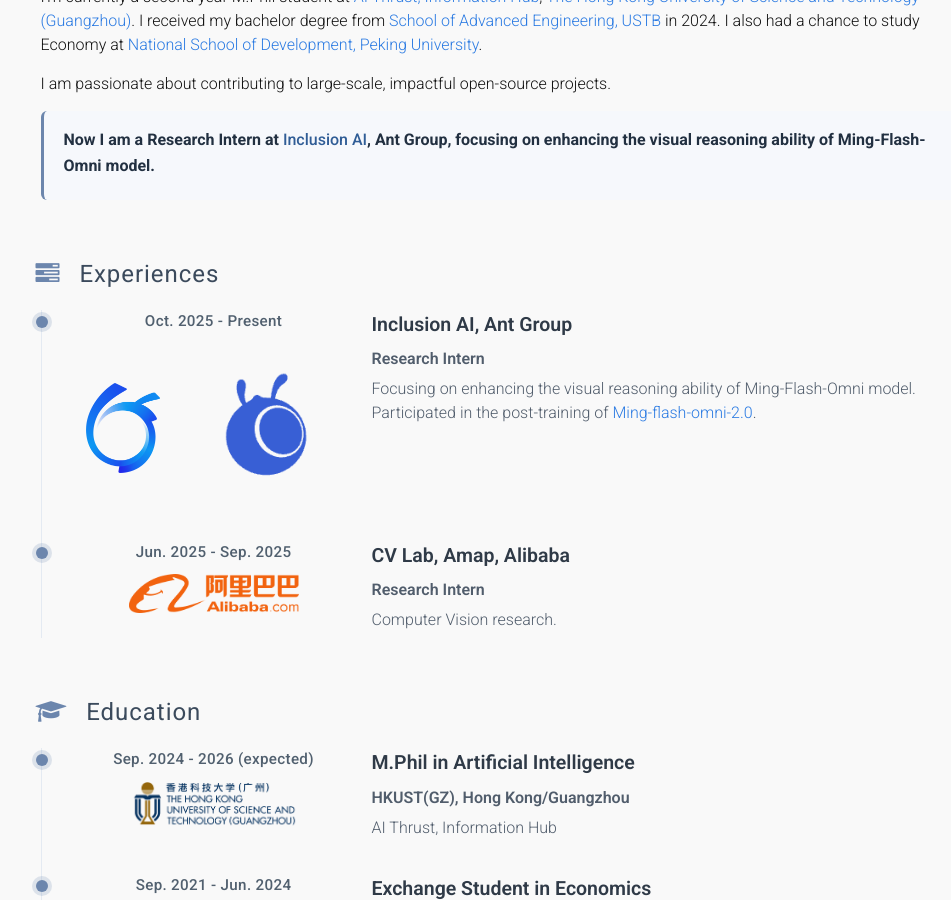
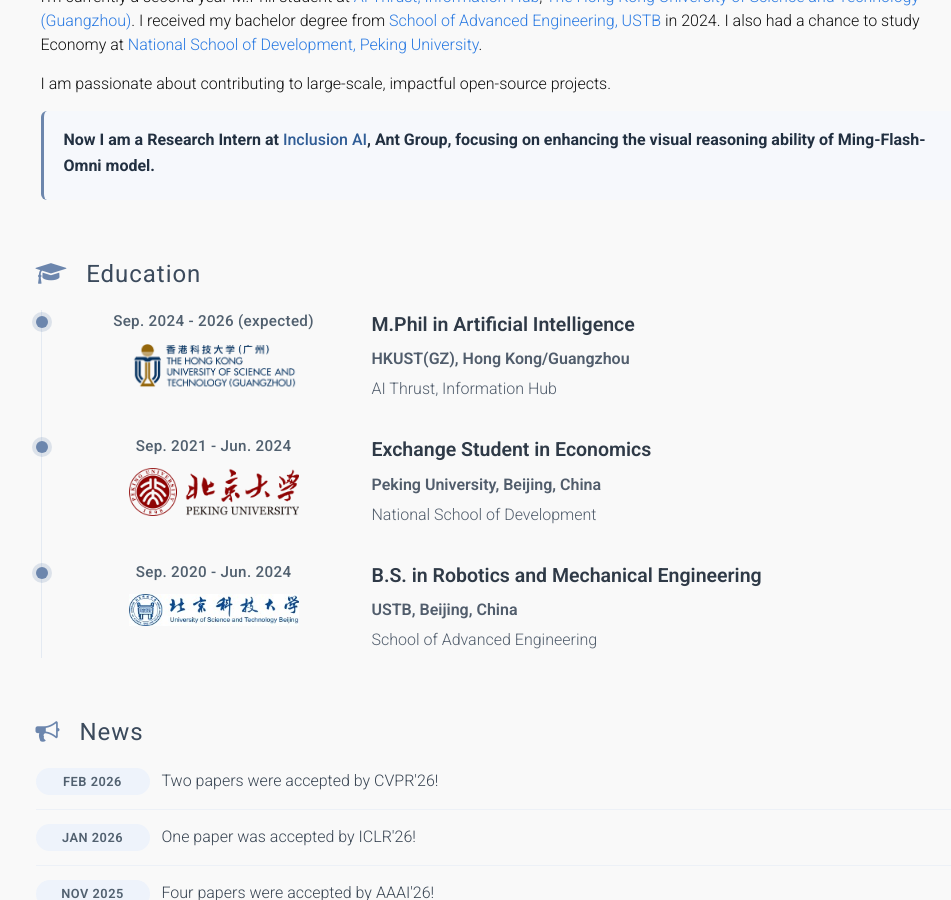
Before and after one commit to yuxuanfanOrion/yuxuanfanOrion.github.io, a Jekyll site: the page built from _pages/about.md, in a window 1280 px wide and 900 px high, scrolled down 711 px. Shown: the whole window, without its empty margins (130-1081 px from the left). Built offline with Jekyll 4.4.1, drawn with Linux system fonts in a browser that asks for light colours; some web fonts are replaced; a style sheet for code colours, icons or effects is not loaded.

Commit message:
Comment out Experiences section from homepage
Co-Authored-By: Claude Opus 4.5 <noreply@anthropic.com>

```diff
--- a/_pages/about.md
+++ b/_pages/about.md
@@ -10,7 +10,7 @@ layout: default
     <nav class="site-nav">
       <div class="trigger">
         <a class="page-link" href="#bio"><b>Biography</b></a>
-        <a class="page-link" href="#experiences"><b>Experiences</b></a>
+        <!-- <a class="page-link" href="#experiences"><b>Experiences</b></a> -->
         <a class="page-link" href="#education"><b>Education</b></a>
         <a class="page-link" href="#publications"><b>Publications</b></a>
         <a class="page-link" href="#services"><b>Services</b></a>
@@ -112,6 +113,7 @@ layout: default
     </div>
   </div>
 </div>
+-->
 
 <div id="education" class="bio">
   <h1 class="md-heading text-left">
```
Also changed, not shown: other parts of _pages/about.md (+1 -0 lines).
